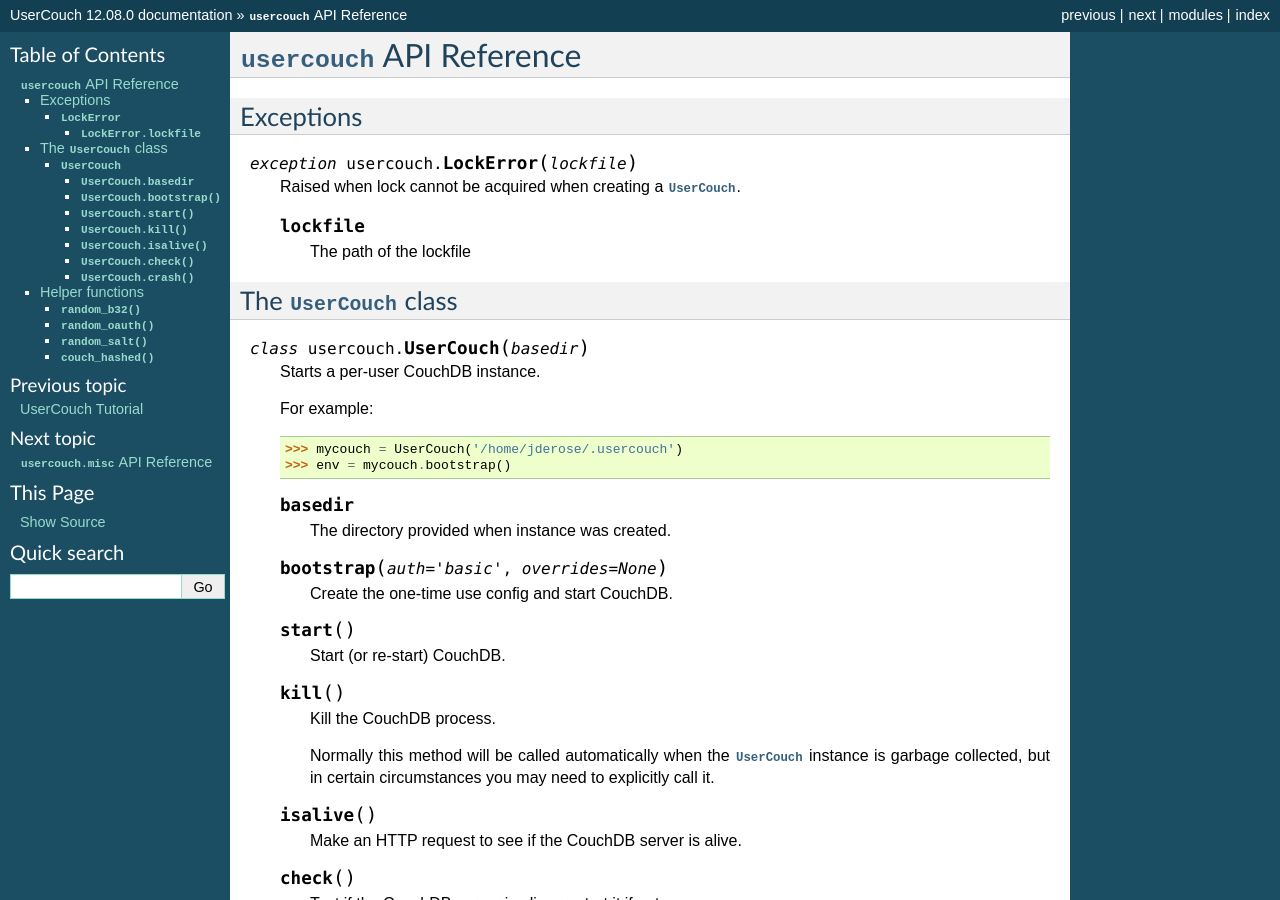
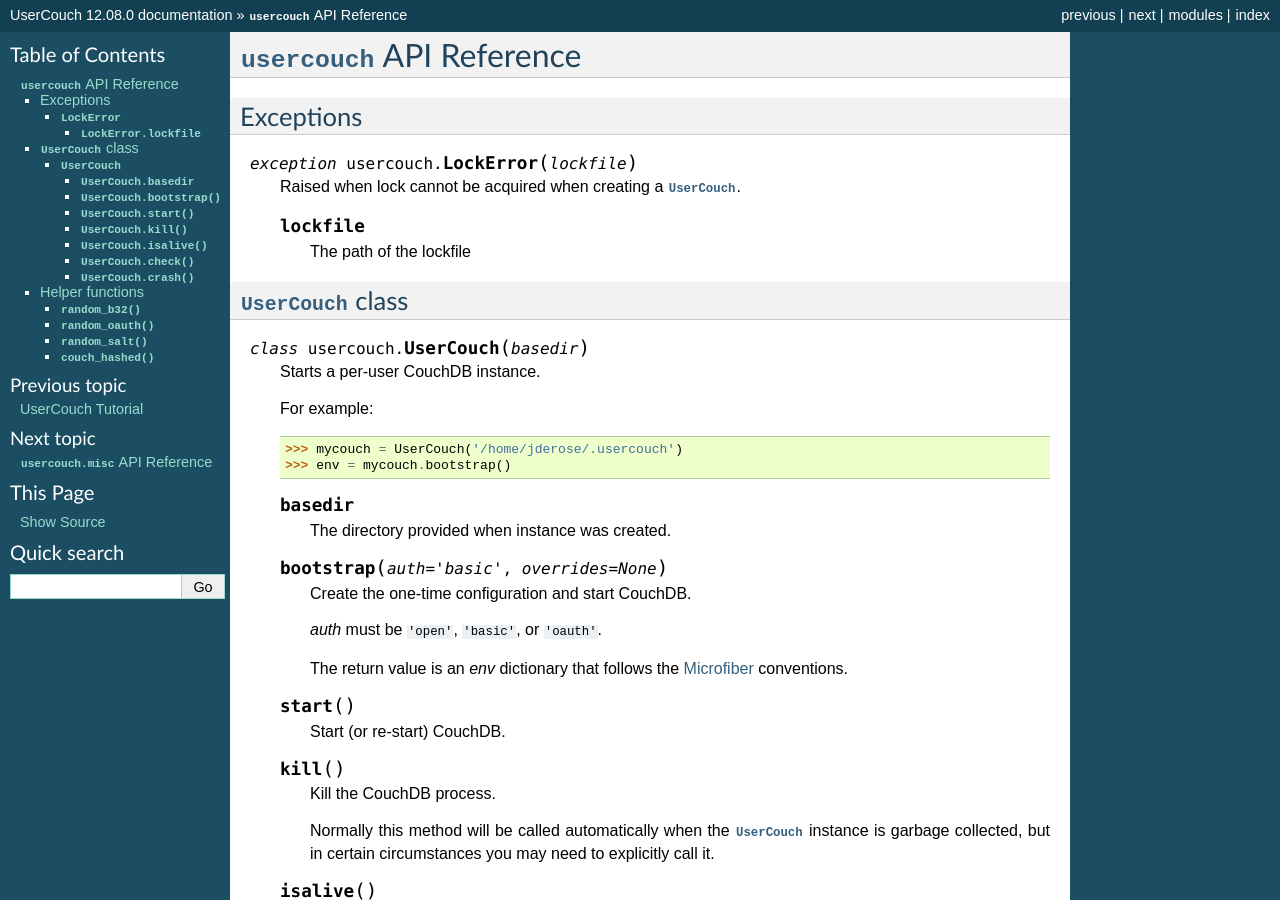
Before and after one commit to json420/usercouch, a Sphinx documentation site: the page built from doc/usercouch.rst, in a window 1280 px wide and 900 px high. Built offline with Sphinx 7.4.7, drawn with Linux system fonts in a browser that asks for light colours; the version number is read from the project's files by our own code.

Commit message:
some improvements in usercouch.rst

```diff
--- a/doc/usercouch.rst
+++ b/doc/usercouch.rst
@@ -36,7 +36,12 @@
 
     .. method:: bootstrap(auth='basic', overrides=None)
 
-        Create the one-time use config and start CouchDB.
+        Create the one-time configuration and start CouchDB.
+
+        *auth* must be ``'open'``, ``'basic'``, or ``'oauth'``.
+
+        The return value is an *env* dictionary that follows the
+        `Microfiber`_ conventions.
 
     .. method:: start()
 
@@ -116,3 +121,7 @@
     Typically :class:`UserCouch` is used with a per-session random password,
     so this function means that the clear-text of the password is only stored
     in memory, is never written to disk.
+
+
+
+.. _`Microfiber`: https://launchpad.net/microfiber
```
Also changed, not shown: other parts of doc/usercouch.rst (+2 -2 lines).
